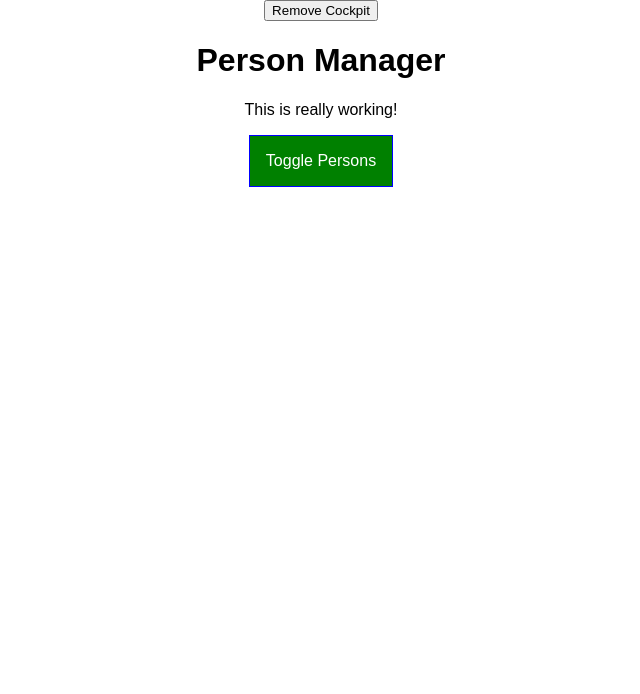
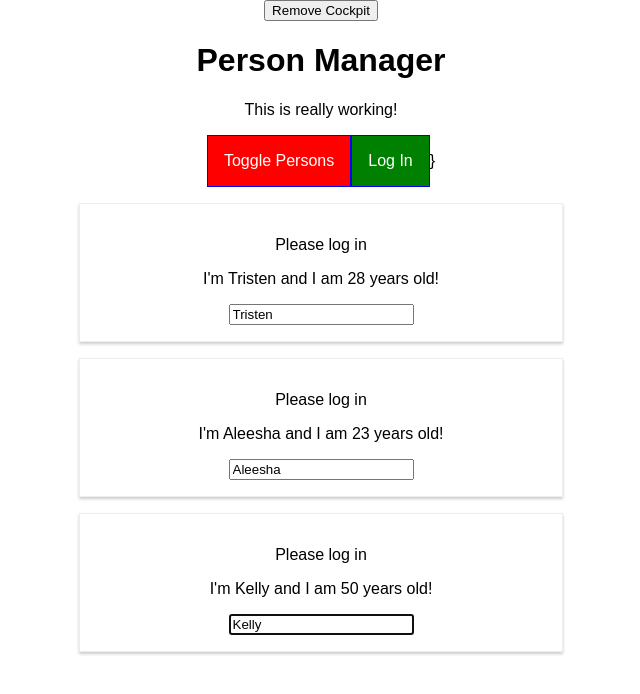
Before and after one commit to tjswift/React-Course, a React (Create React App) app in the folder react-complete-guide/: page / in a window 1280 px wide. Shown: the top 694 px of the page, without its empty margins (319-959 px from the left). Built offline with nearby package versions, Linux system fonts and the light colour scheme.

Commit message:
finished up module 7

```diff
--- a/react-complete-guide/src/components/Cockpit/Cockpit.js
+++ b/react-complete-guide/src/components/Cockpit/Cockpit.js
@@ -1,23 +1,30 @@
-import React, { useEffect } from 'react'
+import React, { useEffect, useRef, useContext } from 'react'
 
 import classes from './Cockpit.module.css'
+import AuthContext from '../../context/auth-context'
 
 const Cockpit = (props) => {
+  const toggleButtonRef = useRef(null);
+  const authContext = useContext(AuthContext);
+
+  console.log(authContext.authenticated);
+
   useEffect(() => {
-    console.log('[Cockpit.js] useEffect')
+    console.log('[Cockpit.js] useEffect');
     //HTTP request...
-    setTimeout(() => {
-      alert('Saved data to cloud');
-    }, 1000)
+    // setTimeout(() => {
+    //   alert('Saved data to cloud');
+    // }, 1000)
+    toggleButtonRef.current.click()
     return () => {
-      console.log('[Cockpit.js] cleanup work in useEffect')
+      console.log('[Cockpit.js] cleanup work in useEffect');
     }
   }, []);
 
   useEffect(() => {
     console.log('[Cockpit.js] useEffect');
     return () => {
-      console.log('[Cockpit.js] cleanup work in 2nd useEffect')
+      console.log('[Cockpit.js] cleanup work in 2nd useEffect');
     }
   })
 
@@ -40,8 +47,10 @@
       <h1>{props.title}</h1>
       <p className={assignedClasses.join(' ')}>This is really working!</p>
       <button
+        ref={toggleButtonRef}
         className={btnClass}
         onClick={props.clicked}>Toggle Persons</button>
+      <button onClick={authContext.login}>Log In</button>}
     </div>
   )
 };
--- a/react-complete-guide/src/components/Persons/Person/Person.js
+++ b/react-complete-guide/src/components/Persons/Person/Person.js
@@ -4,15 +4,25 @@
 import Auxilary from '../../../hoc (higher order component)/Auxilary';
 import withClass from '../../../hoc (higher order component)/withClass';
 import classes from "./Person.module.css";
+import AuthContext from '../../../context/auth-context'
 
 class Person extends Component {
+    constructor(props) {
+        super(props);
+        this.inputElementRef = React.createRef();
+    }
+
+    static contextType = AuthContext;
+
     componentDidMount() {
-        this.inputElement.focus();
+        this.inputElementRef.current.focus();
+        console.log(this.context.authenticated);
     }
     render() {
         console.log('[Person.js] rendering...')
         return (
             <Auxilary>
+                {this.context.authenticated ? <p>Authenticated</p> : <p>Please log in</p>}
                 <p
                     onClick={this.props.click}
                     cursor='pointer'>
@@ -20,7 +30,8 @@
             </p>
                 <p>{this.props.children}</p>
                 <input
-                    ref={(inputEl) => { this.inputElement = inputEl }}
+                    //ref={(inputEl) => { this.inputElement = inputEl }}
+                    ref={this.inputElementRef}
                     type="text"
                     onChange={this.props.changed}
                     value={this.props.name} />
--- a/react-complete-guide/src/components/Persons/Persons.js
+++ b/react-complete-guide/src/components/Persons/Persons.js
@@ -1,6 +1,7 @@
 import React, { PureComponent } from 'react';
 
 import Person from './Person/Person'
+
 
 class Persons extends PureComponent {
   // static getDerivedStateFromProps(props, state){
@@ -37,14 +38,15 @@
   render() {
     console.log('[Persons.js] rendering...')
     return this.props.persons.map((person, index) => {
-      return <Person
+      return (
+        <Person
           key={person.id}
           changed={(event) => this.props.changed(event, person.id)}
           click={() => this.props.clicked(index)}
           name={person.name}
           age={person.age} />
-    }
       );
+    })
   }
 }
 
--- a/react-complete-guide/src/containers/App.js
+++ b/react-complete-guide/src/containers/App.js
@@ -2,8 +2,9 @@
 import classes from './App.module.css';
 import Persons from '../components/Persons/Persons';
 import Cockpit from '../components/Cockpit/Cockpit';
-import withClass from '../hoc (higher order component)/withClass'
+import withClass from '../hoc (higher order component)/withClass';
 import Auxilary from '../hoc (higher order component)/Auxilary';
+import AuthContext from '../context/auth-context';
 
 
 class App extends Component {
@@ -21,7 +22,8 @@
     otherState: 'some other value',
     showPersons: false,
     showCockpit: true,
-    changedCounter: 0
+    changedCounter: 0,
+    authenticated: false
   };
 
   // static getDerivedStateFromProps(props, state) {
@@ -77,6 +79,10 @@
     this.setState({ showPersons: !doesShow })
   };
 
+  loginHandler = () => {
+    this.setState({authenticated: true})
+  }
+
   render() {
     console.log('[App.js] render')
 
@@ -87,7 +93,8 @@
         <Persons
           persons={this.state.persons}
           clicked={this.deletePersonHandler}
-          changed={this.nameChangedHandler} />
+          changed={this.nameChangedHandler}
+          isAuthenticated={this.state.authenticated} />
       );
     }
 
@@ -100,12 +107,19 @@
         >
           Remove Cockpit
         </button>
-        {this.state.showCockpit ? (<Cockpit
-          title={this.props.appTitle}
-          showPersons={this.state.showPersons}
-          personsLength={this.state.persons.length}
-          clicked={this.togglePersonsHandler} />) : null}
-        {persons}
+        <AuthContext.Provider
+          value={{
+            authenticated: this.state.authenticated,
+            login: this.loginHandler }}
+        >
+        {this.state.showCockpit ? (
+          <Cockpit
+            title={this.props.appTitle}
+            showPersons={this.state.showPersons}
+            personsLength={this.state.persons.length}
+            clicked={this.togglePersonsHandler} />) : null}
+          {persons}
+        </AuthContext.Provider>
       </Auxilary>
     );
     // return React.createElement('div', {className: 'App'}, React.createElement('h1', null, 'Does this work now?'));
--- /dev/null
+++ b/react-complete-guide/src/context/auth-context.js
@@ -0,0 +1,8 @@
+import React from 'react';
+
+const authContext = React.createContext({
+    authenticated: false,
+    login: () => {}
+});
+
+export default authContext
```
Lines whose indentation alone changed are shown as unchanged.
